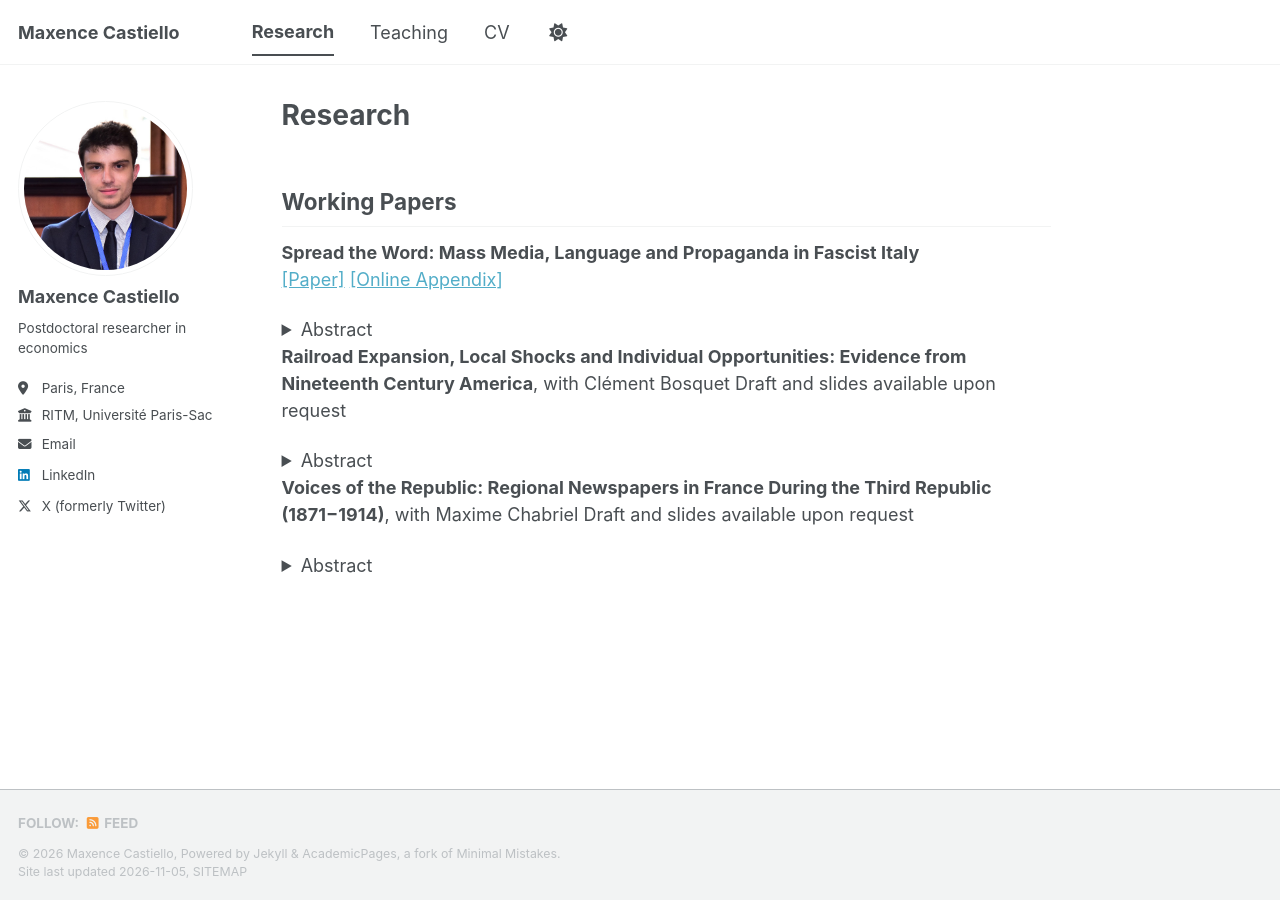
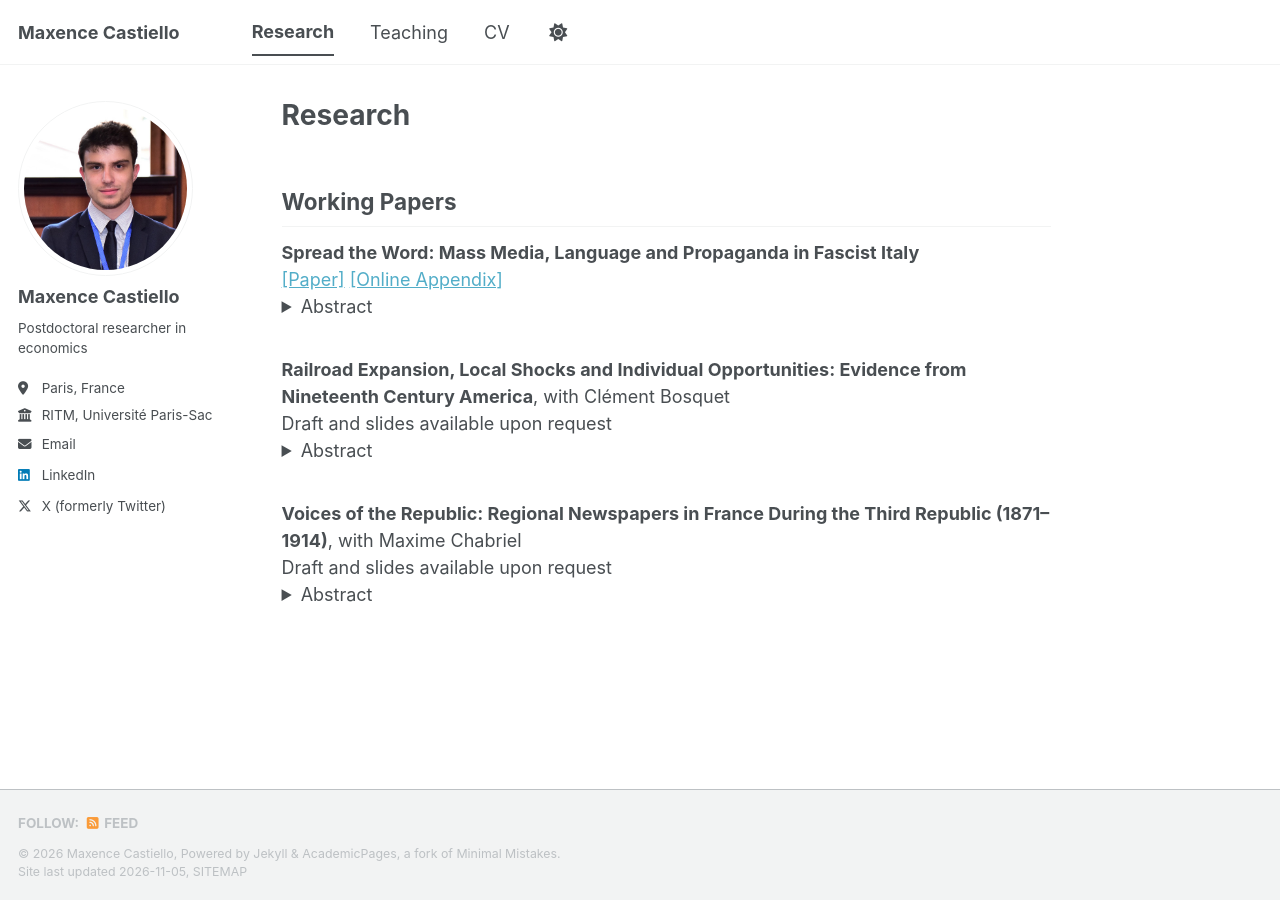
Before and after one commit to maxencecastiello/maxencecastiello.github.io, a Jekyll site: the page built from _pages/research.md, in a window 1280 px wide. Built offline with Jekyll 4.4.1, drawn with Linux system fonts in a browser that asks for light colours; a script bundle is joined from its source files by our own code; a style sheet for code colours, icons or effects is not loaded.

Commit message:
additional

```diff
--- a/_pages/research.md
+++ b/_pages/research.md
@@ -7,27 +7,29 @@ author_profile: true
 
 ## Working Papers
 
-**Spread the Word: Mass Media, Language and Propaganda in Fascist Italy**
-[[Paper]](/files/castiello_spread_the_word.pdf) [[Online Appendix]](/files/castiello_spread_the_word_ONLINE_APPENDIX.pdf)
+<div style="margin-bottom: 2em;">
+<strong>Spread the Word: Mass Media, Language and Propaganda in Fascist Italy</strong><br>
+<a href="/files/castiello_spread_the_word.pdf">[Paper]</a> <a href="/files/castiello_spread_the_word_ONLINE_APPENDIX.pdf">[Online Appendix]</a>
 <details>
 <summary>Abstract</summary>
 This paper provides microeconomic evidence on the effect of radio exposure on language convergence and cultural homogenization. Building on archival data on radio station transmitters, I focus on the expansion of a politically-controlled radio network in fascist Italy. I combine predicted measures of radio signal strength with metrics of linguistic convergence computed using a unique collection of over one million linguistic entries. Exploiting quasi-random variation in radio exposure due to spatial differences in ground conductivity, I provide causal evidence on both signal strength and duration of coverage positively shaping the process of linguistic homogenization. Regarding possible mechanisms, I find that regions distant from the political capital, literacy rate and business-related occupations were key drivers of language convergence. Conversely, breaking down the linguistic metrics by word characteristics yields only slight differences when accounting for lexical frequency or restricting to politically-oriented words. Additionally, I explore the persuasive effects of propaganda on political attitudes and cultural norms, documenting a weakening of political opposition underlying radio exposure. Last, I providence evidence of positive effects of fascist radio coverage on fertility rates, with heterogeneous results suggesting that linguistic proximity to the broadcasting language plays a significant role in determining the effectiveness of propaganda absorption.
 </details>
+</div>
 
-
-
-**Railroad Expansion, Local Shocks and Individual Opportunities: Evidence from Nineteenth Century America**, with Clément Bosquet
+<div style="margin-bottom: 2em;">
+<strong>Railroad Expansion, Local Shocks and Individual Opportunities: Evidence from Nineteenth Century America</strong>, with Clément Bosquet<br>
 Draft and slides available upon request
 <details>
 <summary>Abstract</summary>
 We provide microeconomic evidence on the effect of railroad infrastructure on local economic shocks and individuals' opportunities. Building on historical transportation networks and individual-level longitudinal data, we focus on the expansion of railroads in the nineteenth century United-States. Exploiting time-variation in railroad-induced market access at the county-level, we document substantial shifts in the local economic structure. We address endogeneous placement of the network using a version of market access purged of the effects of population changes and of nearby counties. We then look at individuals’ trajectories to evidence that if railroad poorly affects individuals occupations transitioning on average, market access plays a key role in the inter-generational farm succession process. Last, we show that railroad expansion reshaped migration patterns, reducing outflows from well-connected areas and attracting population inflows to newly integrated ones. Movers relocating toward better-connected counties experienced the largest occupational upgrades, linking geographic mobility to upward social mobility.
 </details>
+</div>
 
-
-
-**Voices of the Republic: Regional Newspapers in France During the Third Republic (1871−1914)**, with Maxime Chabriel
+<div style="margin-bottom: 2em;">
+<strong>Voices of the Republic: Regional Newspapers in France During the Third Republic (1871–1914)</strong>, with Maxime Chabriel<br>
 Draft and slides available upon request
 <details>
 <summary>Abstract</summary>
-This article introduces the construction and content of three complementary databases on historical French regional newspapers during the early phase of the Third Republic (1871–1914). Despite the central role of local newspapers in shaping politics during this period, systematic data on the structure and evolution of the French press has been lacking.  We construct panel datasets of regional newspaper titles, drawing on (i) a searchable online index of publications, (ii) annual press directories, and (iii) both sources. These sources provide detailed information on title, founding date, frequency, political leaning, circulation, price, names of key personnel and location at the municipality level. These novel databases open new avenues for research into the geography, institutional structure, and political economy of the French press at highly disaggregated levels. We present some insights into the potential applications underlying these databases, documenting the temporal dynamics and spatial disparities of the newspapers market and studying the relationship between local newspaper supply and electoral results.
+This article introduces the construction and content of three complementary databases on historical French regional newspapers during the early phase of the Third Republic (1871–1914). Despite the central role of local newspapers in shaping politics during this period, systematic data on the structure and evolution of the French press has been lacking. We construct panel datasets of regional newspaper titles, drawing on (i) a searchable online index of publications, (ii) annual press directories, and (iii) both sources. These sources provide detailed information on title, founding date, frequency, political leaning, circulation, price, names of key personnel and location at the municipality level. These novel databases open new avenues for research into the geography, institutional structure, and political economy of the French press at highly disaggregated levels. We present some insights into the potential applications underlying these databases, documenting the temporal dynamics and spatial disparities of the newspapers market and studying the relationship between local newspaper supply and electoral results.
 </details>
+</div>
```
